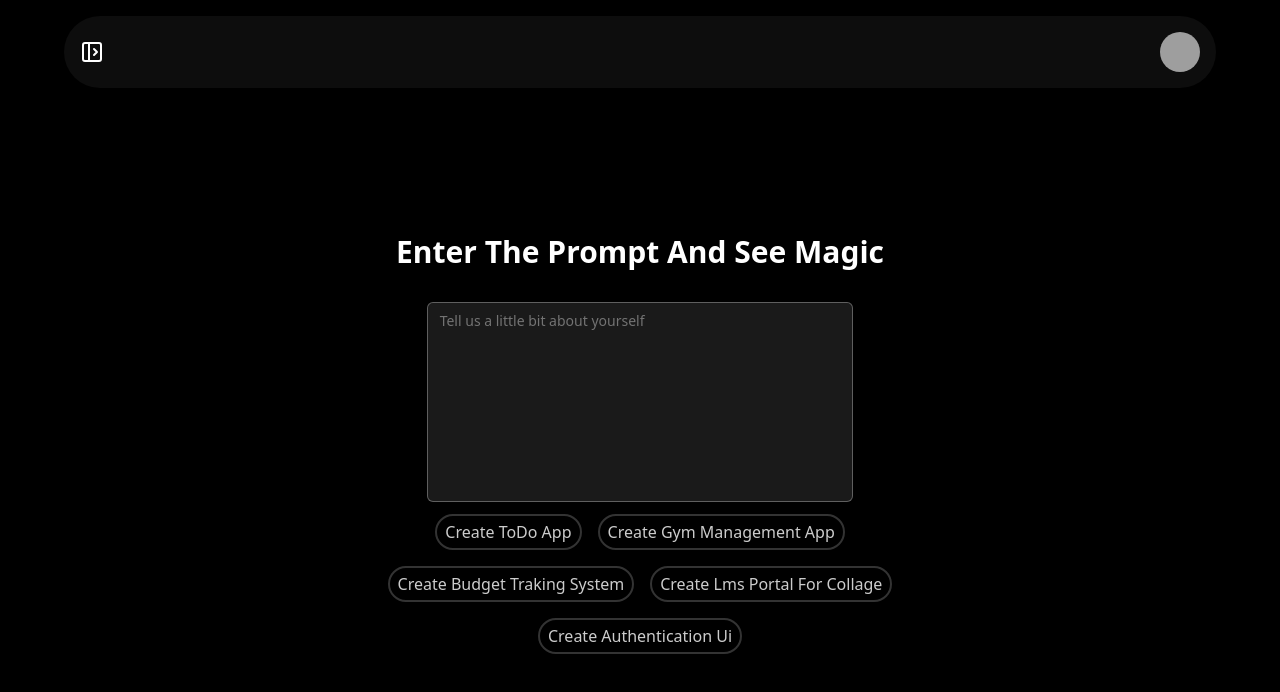
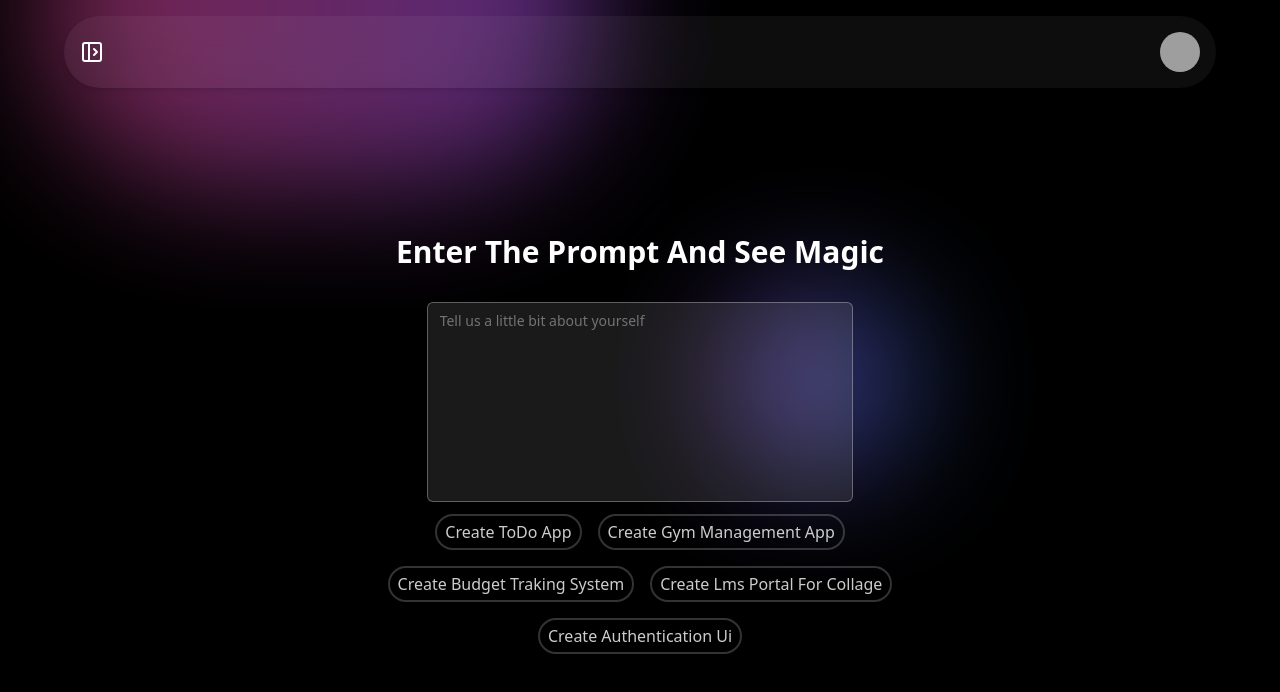
Before and after one commit to Harshal-28215/codegen, a Next.js app: page / in a window 1280 px wide. Shown: the top 692 px of the page. Built offline with nearby package versions, Linux system fonts and the light colour scheme; grey boxes are pictures that could not be loaded.

Commit message:
feat: add CodeEditor component and integrate Sandpack; update layout and styles in various components

```diff
--- a/package.json
+++ b/package.json
@@ -9,6 +9,7 @@
     "lint": "next lint"
   },
   "dependencies": {
+    "@codesandbox/sandpack-react": "^2.20.0",
     "@hookform/resolvers": "^4.1.0",
     "@radix-ui/react-avatar": "^1.1.3",
     "@radix-ui/react-label": "^2.1.2",
--- a/src/app/Workspace/[id]/page.tsx
+++ b/src/app/Workspace/[id]/page.tsx
@@ -1,10 +1,12 @@
 import ChatBox from '@/components/Workspace/ChatBox'
+import CodeEditor from '@/components/Workspace/CodeEditor'
 import React from 'react'
 
 function page() {
   return (
-    <main className='h-[calc(100vh-100px)] w-full flex justify-center items-center mt-2'>
+    <main className='h-[calc(100vh-100px)] w-full flex justify-center items-center mt-2 gap-4'>
       <ChatBox />
+      <CodeEditor />
     </main>
   )
 }
--- a/src/app/page.tsx
+++ b/src/app/page.tsx
@@ -1,9 +1,9 @@
 import LandingUi from "@/components/LandingUi/LandingUi";
-import Header from "@/components/Navbar/Header";
 
 export default function Home() {
   return (
-    <main>
+    <main className="max-w-[1920px] mx-auto">
+      {/* <div className="bg-gradient-to-br from-gray-100 to-gray-200 min-h-screen relative overflow-hidden"> */}
       <LandingUi />
     </main>
   );
--- a/src/components/LandingUi/LandingUi.tsx
+++ b/src/components/LandingUi/LandingUi.tsx
@@ -4,8 +4,9 @@ import Suggestions from './Suggestions'
 
 function LandingUi() {
   return (
-    <main className='h-[calc(100vh-88px)] w-full flex justify-center items-center flex-col'>
+    <main className='h-[calc(100vh-88px)] w-full flex justify-center items-center flex-col relative'>
       <h1 className='font-bold text-3xl mb-4'>Enter The Prompt And See Magic</h1>
+      <div className="absolute bottom-[32%] right-[21%] transform -translate-x-1/2 -translate-y-1/2 w-48 h-48 rounded-full bg-gradient-to-r from-purple-500 to-blue-500 filter blur-3xl opacity-50 -z-10"></div>
       <TextareaForm />
       <Suggestions />
     </main>
--- a/src/components/Navbar/Header.tsx
+++ b/src/components/Navbar/Header.tsx
@@ -28,6 +28,7 @@ function Header() {
 
     return (
         <header className='relative'>
+            <div className="absolute top-[-8%] left-1/4 transform -translate-x-1/2 -translate-y-1/2 w-[35rem] h-[22rem] rounded-full bg-gradient-to-r from-pink-500 to-purple-500 filter blur-3xl opacity-50 -z-10"></div>
             <Navbar setIsOpen={setIsOpen} isOpen={isOpen} />
             <div ref={sidebarRef}>
                 <Sidebar isOpen={isOpen} />
--- a/src/components/Workspace/Chats.tsx
+++ b/src/components/Workspace/Chats.tsx
@@ -1,6 +1,7 @@
 import React from 'react'
 
 function Chats() {
+
   return (
     <div className='w-full h-[calc(100%-150px)] overflow-y-auto space-y-2 p-2'>
       <h1 className='bg-white/10 rounded-2xl p-2 w-[70%] ml-[30%]'>Create ToDo App</h1>
--- /dev/null
+++ b/src/components/Workspace/CodeEditor.tsx
@@ -0,0 +1,38 @@
+"use client"
+
+import React from 'react'
+import {
+    SandpackProvider,
+    SandpackLayout,
+    SandpackCodeEditor,
+    SandpackPreview,
+    SandpackFileExplorer,
+} from "@codesandbox/sandpack-react";
+
+function CodeEditor() {
+    const [activeTab, setActiveTab] = React.useState('code')
+    return (
+        <section className='w-8/12'>
+            <div className='bg-[#181818] w-full p-2 rounded-sm'>
+                <div className='flex'>
+                    <h1 className={`${activeTab === 'code' && 'font-bold bg-white/10 rounded-full'} px-2 cursor-pointer`} onClick={() => setActiveTab('code')}>Code</h1>
+                    <h1 className={`${activeTab !== 'code' && 'font-bold bg-white/10 rounded-full'} px-2 cursor-pointer`} onClick={() => setActiveTab('')}>Preview</h1>
+                </div>
+            </div>
+            <SandpackProvider template="react" theme='dark'>
+                <SandpackLayout>
+                    {activeTab === 'code' ?
+                        <>
+                            <SandpackFileExplorer style={{ height: 'calc(100vh - 140px)',width:'100%' }} />
+                            <SandpackCodeEditor style={{ height: 'calc(100vh - 140px)',width:'100%' }} />
+                        </>
+                        :
+                        <SandpackPreview style={{ height: 'calc(100vh - 140px)',width:'100%' }} showNavigator={true}/>
+                    }
+                </SandpackLayout>
+            </SandpackProvider>
+        </section>
+    )
+}
+
+export default CodeEditor
--- a/src/components/Workspace/MassageBox.tsx
+++ b/src/components/Workspace/MassageBox.tsx
@@ -34,8 +34,6 @@ function MassageBox() {
     function onSubmit(data: z.infer<typeof FormSchema>) {
         redirect(`/Workspace/${123}`)
     }
-
-
     return (
         <Form {...form}>
             <form onSubmit={form.handleSubmit(onSubmit)} className="h-[150px] w-3/12 space-y-6 mt-4 fixed bottom-1">
```
Also changed, not shown: 1 other file (tests, documents, lock files or other folders).
